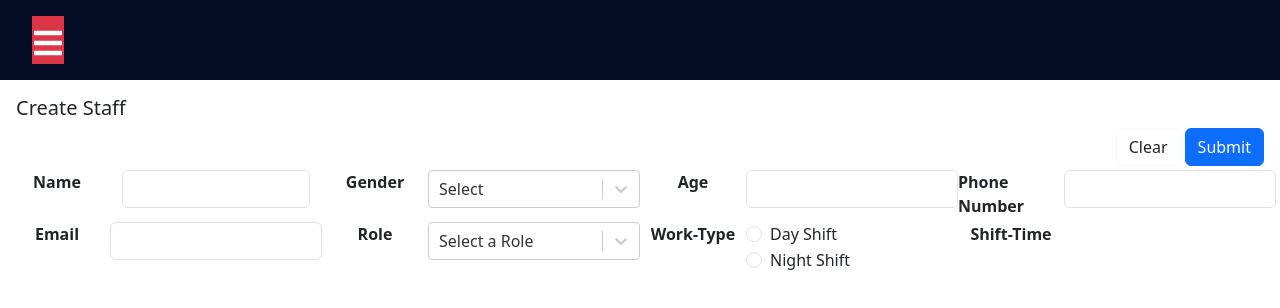
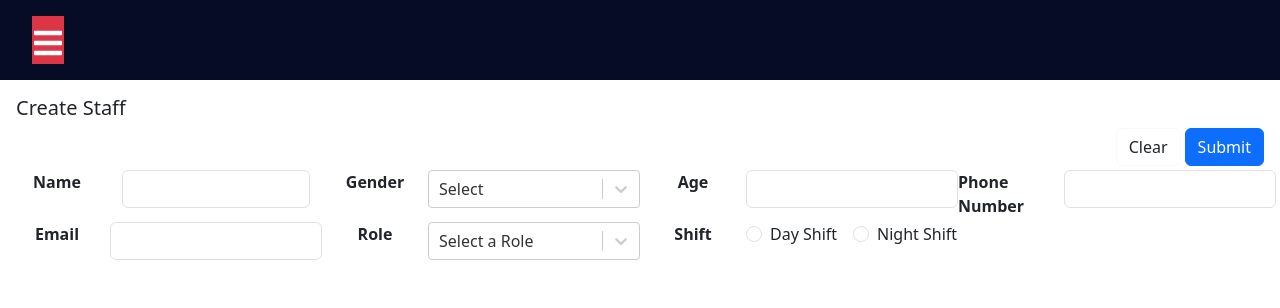
Before and after one commit to vivincrichard/my-application-01, a React (Vite) app: page /staff in a window 1280 px wide. Shown: the top 308 px of the page. Built offline with nearby package versions, Linux system fonts and the light colour scheme; data requests are answered from the project's data file.

Commit message:
added shift

```diff
--- a/src/Components/Staff/Index.tsx
+++ b/src/Components/Staff/Index.tsx
@@ -18,8 +18,7 @@ function Staff() {
       role: null,
       phoneNumber: null,
       email: null,
-      workType: null,
-      shiftTime: null,
+      shift: null,
     },
   });
 
@@ -31,8 +30,7 @@ function Staff() {
       role: null,
       phoneNumber: null,
       email: null,
-      workType: null,
-      shiftTime: null,
+      shift: null,
     });
 
   const listLength = () => {
@@ -53,13 +51,12 @@ function Staff() {
       role: formData?.role,
       phoneNumber: formData?.phoneNumber,
       email: formData?.email,
-      workType: Number(formData?.workType ? formData?.workType : undefined),
-      shiftTime: Number(formData?.shiftTime ? formData?.shiftTime : undefined),
+      shift: Number(formData?.shift ? formData?.shift : undefined),
     };
 
     createStaff(payload);
     clearValues();
-    console.log("submit", typeof payload?.shiftTime);
+    console.log("submit", payload);
   };
 
   // Convert departmentData to the required format for react-select
@@ -69,7 +66,7 @@ function Staff() {
   }));
 
   const values = watch();
-  console.log("Current Form Values:", typeof values?.shiftTime);
+  console.log("Current Form Values:", values);
 
   return (
     <div className="m-3">
@@ -227,19 +224,19 @@ function Staff() {
           </div>
           <div className="form-group d-flex col-12 col-sm-6 col-md-3 mt-1 p-0">
             <label
-              htmlFor="workType"
+              htmlFor="shift"
               className="col-4 form-label d-flex justify-content-center fw-bold m-0 p-0"
             >
-              Work-Type
+              Shift
             </label>
-            <div className="d-flex flex-column">
+            <div className="d-flex col-8 gap-3">
               <div className="form-check">
                 <input
                   id="day_shift"
                   type="radio"
                   value={1} // Numeric value
                   className="form-check-input"
-                  {...register("workType")} // Ensures value is a number
+                  {...register("shift")} // Ensures value is a number
                 />
                 <label htmlFor="day_shift" className="form-check-label">
                   Day Shift
@@ -251,21 +248,13 @@ function Staff() {
                   type="radio"
                   value={2} // Numeric value
                   className="form-check-input"
-                  {...register("workType")} // Ensures value is a number
+                  {...register("shift")} // Ensures value is a number
                 />
                 <label htmlFor="night_shift" className="form-check-label">
                   Night Shift
                 </label>
               </div>
             </div>
-          </div>
-          <div className="form-group d-flex col-12 col-sm-6 col-md-3 mt-1 p-0">
-            <label
-              htmlFor="shiftTime"
-              className="col-4 form-label d-flex justify-content-center fw-bold m-0 p-0"
-            >
-              Shift-Time
-            </label>
           </div>
         </div>
       </form>
--- a/src/Components/Staff/StaffService.ts
+++ b/src/Components/Staff/StaffService.ts
@@ -8,8 +8,7 @@ export interface IStaff {
   role: number;
   phoneNumber: number;
   email:string;
-  workType:number;
-  shiftTime:number;
+  shift:number;
 }
 
 export const genderOptions = [
```
